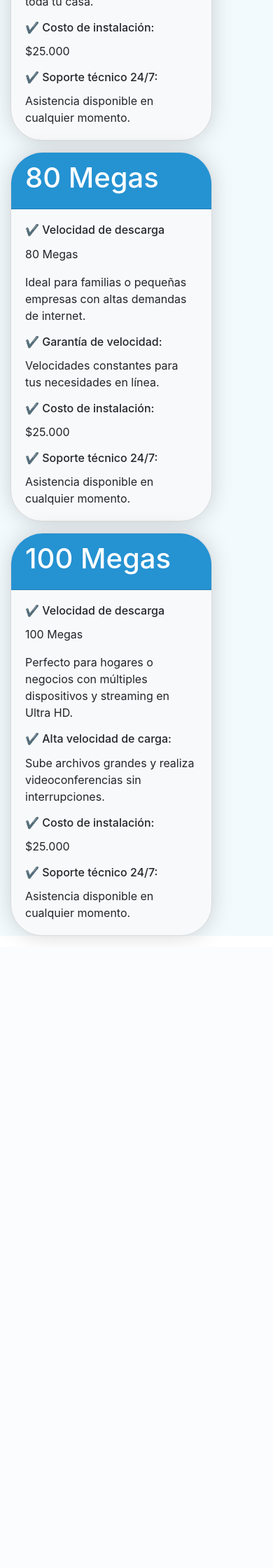
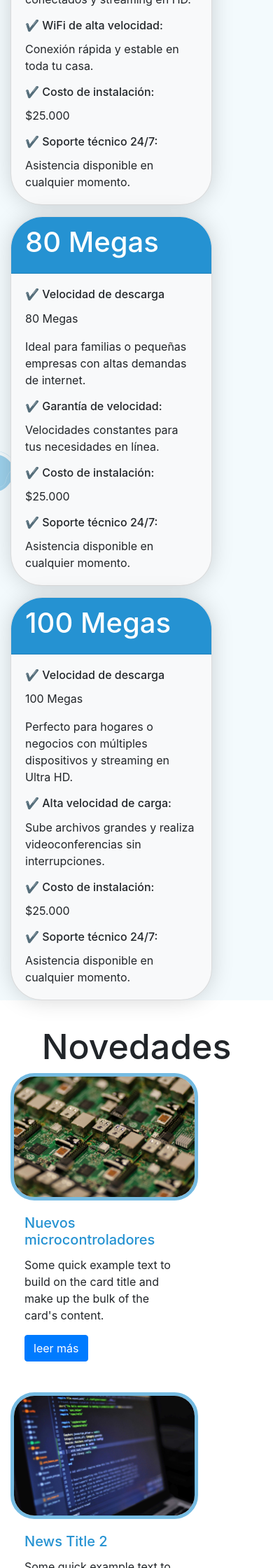
Before and after one commit to nbarco25/simectgroup, a Django app: page / in a window 390 px wide. Shown: the part 2000-4240 px from the top of the page at 70% size. Before the commit the page ends 3343 px from the top, so only its background shows below. Run offline with Django 5.2, Linux system fonts and the light colour scheme; some libraries are stand-ins or nearby versions.

Commit message:
Sección novedades con botón ver más novedades funcionando

```diff
--- a/static_pages/static/css/card.css
+++ b/static_pages/static/css/card.css
@@ -4,7 +4,7 @@
     border-radius: 45px 45px 45px 45px;
 }
 
-.card {
+.card-planes{
     width: 100%;
     height: 50%;
     filter: drop-shadow(0px 0px 15px rgba(0, 0, 0, 0.16)); /* Aplica la sombra */
--- /dev/null
+++ b/static_pages/static/css/novedades.css
@@ -0,0 +1,27 @@
+.titulo-novedades{
+    display: flex;
+    justify-content: center;
+    align-items: center;
+    padding-top: 20px;
+    font-size: 50px;
+}
+
+.titulo-news-card {
+    color: #2592D2
+}
+
+.card-img-top {
+   border: 5px solid #75BBE2;
+   border-radius: 34px;
+}
+
+.news-card {
+    border-radius: 34px;
+    width: 18rem;
+    border: 0px;
+    padding-right: 20px;
+}
+
+.container-news-card {
+    padding-right: 20px;
+}
--- a/static_pages/static/css/planes.css
+++ b/static_pages/static/css/planes.css
@@ -2,11 +2,20 @@
 
 .btn-group {
     display: flex;
-    justify-content: center;
-    align-items: center;
+    justify-content: center !important;
+    align-items: center !important;
     width: 117px;
     height: 10vh; /* Altura ajustable según tu preferencia */
     color: #C0E3F3;
+
+}
+
+.titulo-planes{
+    display: flex;
+    justify-content: center;
+    align-items: center;
+    padding-top: 20px;
+    font-size: 50px;
 
 }
 
@@ -16,10 +25,11 @@
 }
 
 .btn-group button {
+
     width: 4px; /* Ancho ajustable según tu preferencia */
     height: 40px; /* Altura ajustable según tu preferencia */
     font-size: 14px; /* Tamaño de fuente ajustable según tu preferencia */
-    border-radius: 22.5px;
+    border-radius: 22.5px ;
     border-color: #E6E6E6;
     margin: 10px 0;
     color: black;
--- a/static_pages/templates/base.html
+++ b/static_pages/templates/base.html
@@ -10,20 +10,25 @@
     <meta name="viewport" content="width=device-width, initial-scale=1.0, user-scalable=1.0, minimum-scale=1.0, maximum-scale=5.0">
     <title>{% block title %}Simect Group{% endblock title %}</title>
     {% bootstrap_css %}
-
     {% render_block "css" %}
     {% include "blocks/css_block.html" %}
 
 </head>
 <body>
+
     {% include "sections/navbar.html" %}
-
-    <div class="main" role="main">
-        {% block content %}{% include "sections/banner.html"%}{% endblock %}
-    </div>
+    <section class="main" role="main">
+        {% block banner_content %}
+            {% include "sections/banner.html" %}
+        {% endblock %}
+    </section>
 
     <section class="planes-section">
         {% include "sections/planes.html" %}
+    </section>
+
+    <section class="novedades-section">
+        {% include "sections/novedades.html" %}
     </section>
 
     {% bootstrap_javascript %}
--- a/static_pages/templates/blocks/css_block.html
+++ b/static_pages/templates/blocks/css_block.html
@@ -5,3 +5,4 @@
 <link rel="stylesheet" href="{% static 'css/banner.css' %}">
 <link rel="stylesheet" href="{% static 'css/card.css' %}">
 <link rel="stylesheet" href="{% static 'css/planes.css' %}">
+<link rel="stylesheet" href="{% static 'css/novedades.css' %}">
--- a/static_pages/templates/sections/banner.html
+++ b/static_pages/templates/sections/banner.html
@@ -1,17 +1,20 @@
 {% load cms_tags menu_tags sekizai_tags static %}
+
+
 
 <div class="left-button-container">
     <a class="carousel-control-prev" href="#carouselExampleControls" role="button" data-slide="prev">
         <span class="carousel-control-prev-icon" aria-hidden="true"></span>
     </a>
 </div>
-
+{% block banner_content %}
 <div class="container">
 
     <div class="row">
         <!-- Primera columna -->
         <div class="col-md-6">
             <!-- Carrusel -->
+
             <div id="carouselExampleControls" class="carousel slide" data-ride="carousel">
 
                 <div class="carousel-inner">
@@ -59,6 +62,8 @@
     </div>
 
 </div>
+
+{% endblock %}
 <div class="right-button-container">
     <a class="carousel-control-next" href="#carouselExampleControls" role="button" data-slide="next">
         <span class="carousel-control-next-icon" aria-hidden="true"></span>
--- /dev/null
+++ b/static_pages/templates/sections/novedades.html
@@ -0,0 +1,125 @@
+{% load cms_tags menu_tags sekizai_tags static %}
+<div class="novedades-container container">
+    <div class="titulo">
+        <h1 class="titulo-novedades">Novedades</h1>
+    </div>
+
+    <div class="row" id="card-container">
+        <!-- Primera card -->
+        <div class="container-news-card col-md-3 mb-4">
+            <div class="news-card card">
+                <img src="{% static 'images/assets/news1.jpg' %}" class="card-img-top " alt="News Image 1">
+                <div class="card-body">
+                    <h5 class="titulo-news-card card-title" >Nuevos microcontroladores</h5>
+                    <p class="card-text">Some quick example text to build on the card title and make up the bulk of the card's content.</p>
+                    <a href="#" class="btn btn-primary">leer más</a>
+                </div>
+            </div>
+        </div>
+
+        <!-- Segunda card -->
+        <div class="container-news-card col-md-3 mb-4">
+            <div class="news-card card">
+                <img src="{% static 'images/assets/news2.jpg' %}" class="card-img-top" alt="News Image 2">
+                <div class="card-body">
+                    <h5 class="titulo-news-card card-title">News Title 2</h5>
+                    <p class="card-text">Some quick example text to build on the card title and make up the bulk of the card's content.</p>
+                    <a href="#" class="btn btn-primary">Read more</a>
+                </div>
+            </div>
+        </div>
+
+        <!-- Tercera card -->
+        <div class="container-news-card col-md-3 mb-4">
+            <div class="news-card card" >
+                <img src="{% static 'images/assets/news3.jpg' %}" class="card-img-top" alt="News Image 3">
+                <div class="card-body">
+                    <h5 class="titulo-news-card card-title">News Title 3</h5>
+                    <p class="card-text">Some quick example text to build on the card title and make up the bulk of the card's content.</p>
+                    <a href="#" class="btn btn-primary">Read more</a>
+                </div>
+            </div>
+        </div>
+
+        <!-- Cuarta card -->
+        <div class="container-news-card col-md-3 mb-4">
+            <div class="news-card card">
+                <img src="{% static 'images/assets/news4.jpg' %}" class="card-img-top" alt="News Image 4">
+                <div class="card-body">
+                    <h5 class="titulo-news-card card-title">News Title 4</h5>
+                    <p class="card-text">Some quick example text to build on the card title and make up the bulk of the card's content.</p>
+                    <a href="#" class="btn btn-primary">Read more</a>
+                </div>
+            </div>
+        </div>
+    </div>
+
+    <!-- Botón para cargar más novedades -->
+    <div class="row">
+        <div class="container-news-card col-md-12 text-center">
+            <button id="load-more-btn" class="btn btn-primary mt-4">Load More</button>
+        </div>
+    </div>
+</div>
+
+<script>
+document.addEventListener('DOMContentLoaded', function() {
+    document.getElementById('load-more-btn').addEventListener('click', function() {
+        // Simular la carga de datos (puedes obtener los datos de una API, base de datos, etc.)
+        var additionalCardsHTML = `
+            <!-- Quinta card -->
+            <div class="container-news-card col-md-3 mb-4">
+                <div class="news-card card">
+                    <!-- Ajusta la imagen, título y texto de acuerdo a tus necesidades -->
+                    <img src="{% static 'images/assets/news1.jpg' %}" class="card-img-top " alt="News Image 5">
+                    <div class="card-body">
+                        <h5 class="titulo-news-card card-title" >Nueva noticia 5</h5>
+                        <p class="card-text">Descripción de la nueva noticia 5.</p>
+                        <a href="#" class="btn btn-primary">leer más</a>
+                    </div>
+                </div>
+            </div>
+            <!-- Repite las otras 3 cards -->
+            <div class="container-news-card col-md-3 mb-4">
+                <div class="news-card card">
+                    <!-- Ajusta la imagen, título y texto de acuerdo a tus necesidades -->
+                    <img src="{% static 'images/assets/news2.jpg' %}" class="card-img-top " alt="News Image 5">
+                    <div class="card-body">
+                        <h5 class="titulo-news-card card-title" >Nueva noticia 5</h5>
+                        <p class="card-text">Descripción de la nueva noticia 5.</p>
+                        <a href="#" class="btn btn-primary">leer más</a>
+                    </div>
+                </div>
+            </div>
+
+            <div class="container-news-card col-md-3 mb-4">
+                <div class="news-card card">
+                    <!-- Ajusta la imagen, título y texto de acuerdo a tus necesidades -->
+                    <img src="{% static 'images/assets/news3.jpg' %}" class="card-img-top " alt="News Image 5">
+                    <div class="card-body">
+                        <h5 class="titulo-news-card card-title" >Nueva noticia 5</h5>
+                        <p class="card-text">Descripción de la nueva noticia 5.</p>
+                        <a href="#" class="btn btn-primary">leer más</a>
+                    </div>
+                </div>
+            </div>
+
+            <div class="container-news-card col-md-3 mb-4">
+                <div class="news-card card">
+                    <!-- Ajusta la imagen, título y texto de acuerdo a tus necesidades -->
+                    <img src="{% static 'images/assets/news4.jpg' %}" class="card-img-top " alt="News Image 5">
+                    <div class="card-body">
+                        <h5 class="titulo-news-card card-title" >Nueva noticia 5</h5>
+                        <p class="card-text">Descripción de la nueva noticia 5.</p>
+                        <a href="#" class="btn btn-primary">leer más</a>
+                    </div>
+                </div>
+            </div>
+        `;
+
+        // Agregar las nuevas tarjetas al contenedor
+        var cardContainer = document.getElementById('card-container');
+        cardContainer.insertAdjacentHTML('beforeend', additionalCardsHTML);
+    });
+});
+</script>
--- a/static_pages/templates/sections/planes.html
+++ b/static_pages/templates/sections/planes.html
@@ -1,10 +1,12 @@
 <div class="planes-container container">
     <p></p>
-    <h1>Planes de internet</h1>
-    <!-- Botón de switch -->
-    <div class="btn-group" role="group" aria-label="Switch options">
-      <button type="button" class="btn btn-primary" id="fibraBtn">Fibra</button>
-      <button type="button" class="btn btn-primary" id="radioBtn">Radio</button>
+    <div class="boton-titulo">
+        <h1 class="titulo-planes">Planes de internet</h1>
+        <!-- Botón de switch -->
+        <div class="btn-group" role="group" aria-label="Switch options">
+            <button type="button" class="btn btn-primary" id="fibraBtn">Fibra</button>
+            <button type="button" class="btn btn-primary" id="radioBtn">Radio</button>
+        </div>
     </div>
 
     <!-- Contenedor de cards -->
@@ -14,7 +16,7 @@
         <div class="card-deck">
           <!-- Cards del carrusel -->
           <!-- Primera Card -->
-          <div class="card bg-light mb-3" style="max-width: 18rem;">
+          <div class="card-planes card bg-light mb-3" style="max-width: 18rem;">
             <div class="card-header"><h1 style="color: white;">40 Megas</h1></div>
             <div class="card-body">
               <h6 class="card-title"><span>✔</span> Velocidad de descarga</h6>
@@ -33,7 +35,7 @@
             </div>
           </div>
           <!-- Segunda Card -->
-          <div class="card bg-light mb-3" style="max-width: 18rem;">
+          <div class="card-planes card bg-light mb-3" style="max-width: 18rem;">
             <div class="card-header"><h1 style="color: white;">60 Megas</h1></div>
             <div class="card-body">
                 <h6 class="card-title"><span>✔</span> Velocidad de descarga</h6>
@@ -51,7 +53,7 @@
             </div>
           </div>
           <!-- Tercera Card -->
-          <div class="card bg-light mb-3" style="max-width: 18rem;">
+          <div class="card-planes card bg-light mb-3" style="max-width: 18rem;">
             <div class="card-header"><h1 style="color: white;"> 80 Megas</h1></div>
             <div class="card-body">
                 <h6 class="card-title"><span>✔</span> Velocidad de descarga</h6>
@@ -69,7 +71,7 @@
             </div>
           </div>
           <!-- Cuarta Card -->
-          <div class="card bg-light mb-3" style="max-width: 18rem;">
+          <div class="card-planes card bg-light mb-3" style="max-width: 18rem;">
             <div class="card-header"><h1 style="color: white;">100 Megas</h1></div>
             <div class="card-body">
                 <h6 class="card-title"><span>✔</span> Velocidad de descarga</h6>
@@ -100,7 +102,7 @@
         <div class="card-deck">
           <!-- Cards de Radio -->
           <!-- Inserta aquí las cards de Radio -->
-          <div class="card bg-light mb-3" style="max-width: 18rem;">
+          <div class="card-planes card bg-light mb-3" style="max-width: 18rem;">
             <div class="card-header"><h1 style="color: white;"> 4 Megas</h1></div>
             <div class="card-body">
                 <h6 class="card-title"><span>✔</span> Velocidad de descarga</h6>
@@ -118,7 +120,7 @@
             </div>
           </div>
           <!-- Segunda Card -->
-          <div class="card bg-light mb-3" style="max-width: 18rem;">
+          <div class="card-planes card bg-light mb-3" style="max-width: 18rem;">
             <div class="card-header"><h1 style="color: white;"> 7 Megas</h1></div>
             <div class="card-body">
                 <h6 class="card-title"><span>✔</span> Velocidad de descarga</h6>
@@ -136,7 +138,7 @@
             </div>
           </div>
           <!-- Tercera Card -->
-          <div class="card bg-light mb-3" style="max-width: 18rem;">
+          <div class="card-planes card bg-light mb-3" style="max-width: 18rem;">
             <div class="card-header"><h1 style="color: white;"> 10 Megas</h1></div>
             <div class="card-body">
                 <h6 class="card-title"><span>✔</span> Velocidad de descarga</h6>
@@ -155,7 +157,7 @@
           </div>
 
           <!-- cuarta Radio Card -->
-          <div class="card bg-light mb-3" style="max-width: 18rem;">
+          <div class="card-planes card bg-light mb-3" style="max-width: 18rem;">
             <div class="card-header"><h1 style="color: white;"> 20 Megas</h1></div>
             <div class="card-body">
                 <h6 class="card-title"><span>✔</span> Velocidad de descarga</h6>
```
Also changed, not shown: static_pages/templates/sections/news_card.html (added, +8 -0 lines), static_pages/static/images/assets/news1.jpg (added), static_pages/static/images/assets/news2.jpg (added), static_pages/static/images/assets/news3.jpg (added), static_pages/static/images/assets/news4.jpg (added).
